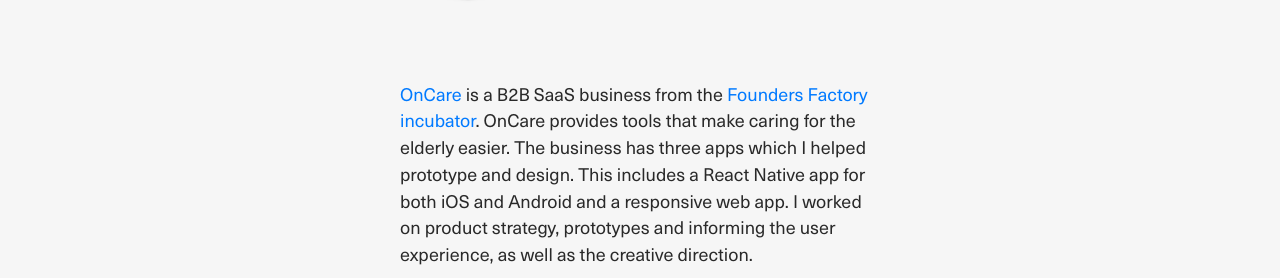
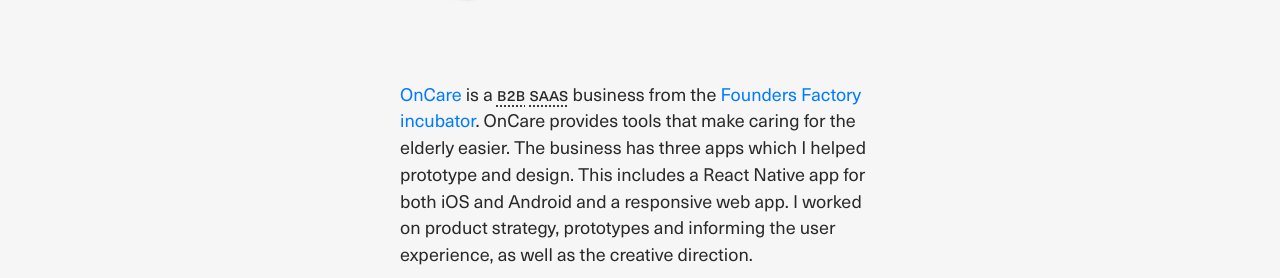
Before and after one commit to mr-stezz/mr-stezz.github.io, a Jekyll site: the page built from index.html, in a window 1280 px wide and 1400 px high, scrolled down 1213 px. Shown: the part 172-450 px from the top of the window. Built offline with Jekyll 4.4.1, drawn with Linux system fonts in a browser that asks for light colours.

Commit message:
Add abbreviations

```diff
--- a/index.html
+++ b/index.html
@@ -8,7 +8,7 @@
   <p class="heading  page-subtitle  t--center">2017&mdash;<i>present</i></p>
   <figure class="gallery">
   </figure>
-  <p class="text-col"><a href="https://theculturetrip.com" title="Location based inspiration and content to make you feel like a local, everywhere.">Culture Trip</a> is a media, entertainment and technology company in the travel vertical. I joined as a product designer to work alongside the small product team on improving the website and native mobile apps. In early 2018, the company raised 80 million dollars in a seried B round, continuing its mission to shine a light on different cultures worldwide. I focused on improving conversions for an affiliate booking program. After seeing improvements, the company decided to enter the <span title="Online Travel Agent">OTA</span> space, I designed the first round of the booking experience. Since then, I now continue to design experiments around the site to drive traffic.</p>
+  <p class="text-col"><a href="https://theculturetrip.com" title="Location based inspiration and content to make you feel like a local, everywhere.">Culture Trip</a> is a media, entertainment and technology company in the travel vertical. I joined as a product designer to work alongside the small product team on improving the website and native mobile apps. In early 2018, the company raised 80 million dollars in a seried B round, continuing its mission to shine a light on different cultures worldwide. I focused on improving conversions for an affiliate booking program. After seeing improvements, the company decided to enter the <abbr title="Online Travel Agent">OTA</abbr> space, I designed the first round of the booking experience. Since then, I now continue to design experiments around the site to drive traffic.</p>
 </section> -->
 <section class="u--m-bottom--huge">
   <h2 class="heading  no-spacing  page-title">OnCare</h2>
@@ -16,7 +16,7 @@
   <figure class="gallery">
     <img src="assets/img/content/oncare-showcase.png" srcset="assets/img/content/oncare-showcase.png 1x,assets/img/content/oncare-showcase@2x.png 2x" alt="A selection of core screens from the OnCare iOS app." title="A selection of core screens from the OnCare iOS app." loading="auto">
   </figure>
-  <p class="text-col"><a href="http://www.weareoncare.com" title="We save care agencies time and money by replacing paper records with a simple app, help to boost CQC ratings, and keep families closer to their loved ones' care.">OnCare</a> is a <span title="Business-to-Business">B2B</span> <span title="Software as a Service">SaaS</span> business from the <a href="https://foundersfactory.com/portfolio/">Founders Factory incubator</a>. OnCare provides tools that make caring for the elderly easier. The business has three apps which I helped prototype and design. This includes a React Native app for both iOS and Android and a responsive web app. I worked on product strategy, prototypes and informing the user experience, as well as the creative direction.</p>
+  <p class="text-col"><a href="http://www.weareoncare.com" title="We save care agencies time and money by replacing paper records with a simple app, help to boost CQC ratings, and keep families closer to their loved ones' care.">OnCare</a> is a <abbr title="Business-to-Business">B2B</abbr> <abbr title="Software as a Service">SaaS</abbr> business from the <a href="https://foundersfactory.com/portfolio/">Founders Factory incubator</a>. OnCare provides tools that make caring for the elderly easier. The business has three apps which I helped prototype and design. This includes a React Native app for both iOS and Android and a responsive web app. I worked on product strategy, prototypes and informing the user experience, as well as the creative direction.</p>
 </section>
 <section class="u--m-bottom--huge">
   <h2 class="heading  no-spacing  page-title">Carmen</h2>
```
Also changed, not shown: assets/css/core.min.css.
